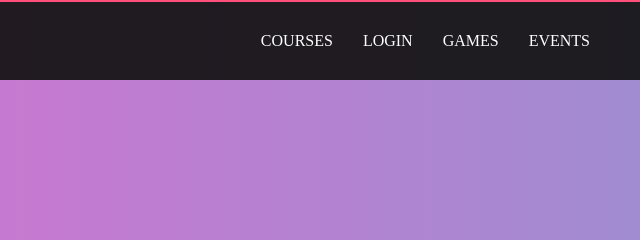
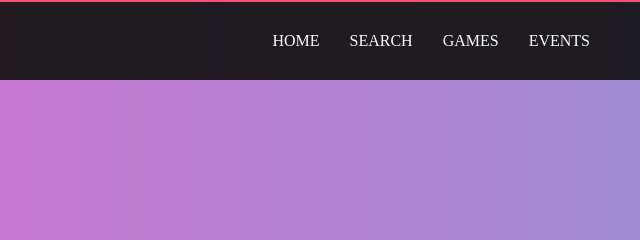
Before and after one commit to codecrew-hub/gdgc, a plain HTML site: page courses.html in a window 1280 px wide. Shown: the top 240 px of the page, 640-1280 px from the left. Drawn offline with Linux system fonts and the light colour scheme; a web font is replaced by a local one.

Commit message:
Update courses.html

```diff
--- a/courses.html
+++ b/courses.html
@@ -207,8 +207,8 @@ main{
             </div>
         </div>
         <ul class="nav-menu">
-            <li><a href="courses.html">COURSES</a></li>
-            <li><a href="login.html">LOGIN</a></li>
+            <li><a href="index.html">HOME</a></li>
+            <li><a href="library.html">SEARCH</a></li>
             <li><a href="games.html">GAMES</a></li>
             <li><a href="events.html">EVENTS</a></li>
         </ul>
```
